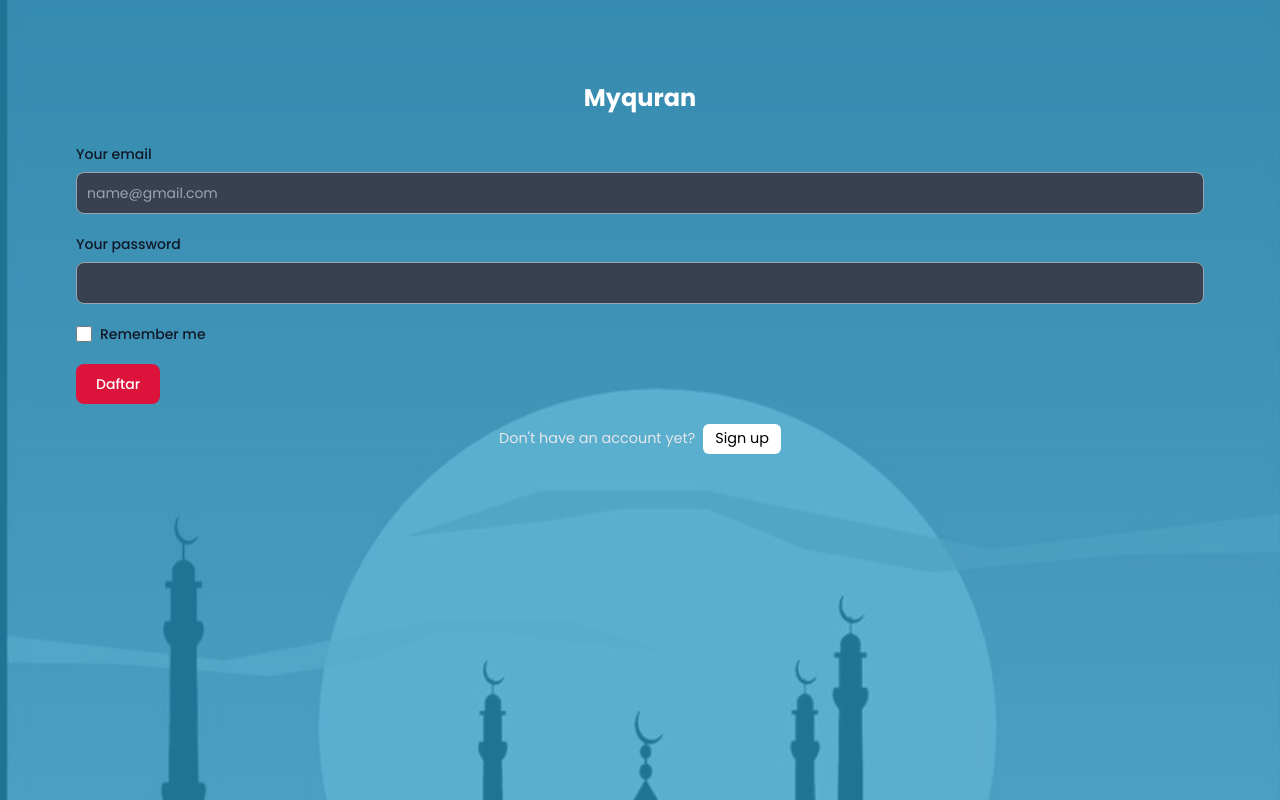
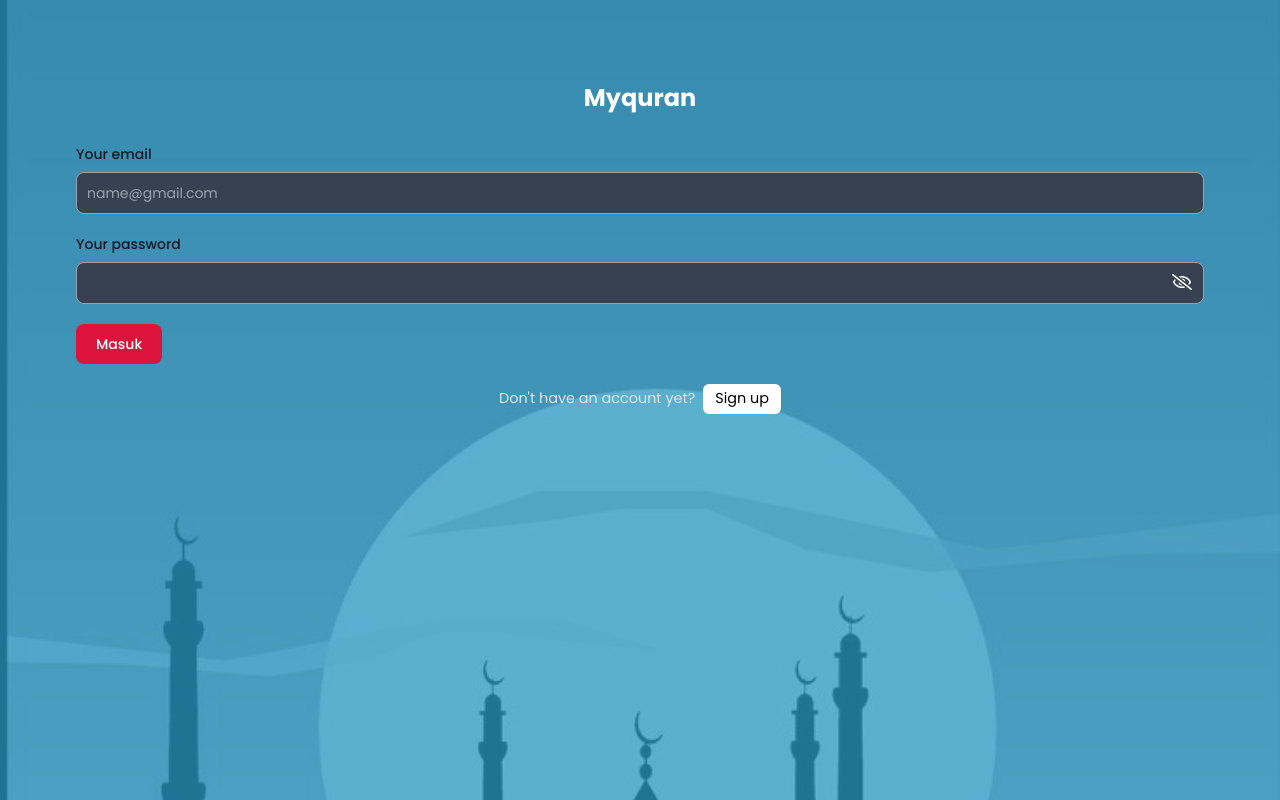
Before and after one commit to sastrapradana/myquran, a React (Vite) app: page /login in a window 1280 px wide. Built offline with nearby package versions, Linux system fonts and the light colour scheme.

Commit message:
fitur: tandai surah

```diff
--- a/src/App.jsx
+++ b/src/App.jsx
@@ -11,12 +11,14 @@ import {
 } from "./utils/utils";
 import { useEffect, useState } from "react";
 import { useJadwalSholat } from "./services/useAdzanQuery";
+import { getAllSurahByNomor } from "./services/useApi";
 
 export default function App() {
   const [waktuSholat, setWaktuSholat] = useState(undefined);
+  const [surahDitandai, setSurahDitandai] = useState(undefined);
   const navigate = useNavigate();
 
-  const surahDibaca = getCookies("surah-dibaca");
+  const getCookiesSurahDitandai = getCookies("surah-ditandai");
   const kotaUser = getCookiesName("kota");
 
   const [time] = useRealTime();
@@ -25,6 +27,15 @@ export default function App() {
   const tanggal = time.getDate().toString().padStart(2, "0");
 
   const { data: jadwalSholat } = useJadwalSholat("2023", bulan);
+
+  const getSurahDitandai = async () => {
+    if (!getCookiesSurahDitandai) return;
+    const { nomorSurah } = getCookiesSurahDitandai;
+    const res = await getAllSurahByNomor(nomorSurah);
+    if (res.code == 200) {
+      setSurahDitandai(res.data);
+    }
+  };
   const getJadwalSholatHariIni = (waktu) => {
     const filterData = jadwalSholat.filter((obj) => obj.tanggal == waktu);
 
@@ -39,14 +50,16 @@ export default function App() {
   };
 
   const handleNavigate = () => {
-    if (surahDibaca) {
-      navigate(`/detail-surah/${surahDibaca.nomor}`);
+    if (surahDitandai) {
+      const { nomorSurah, nomorAyat } = getCookiesSurahDitandai;
+      navigate(`/detail-surah/${nomorSurah}?ayat=${nomorAyat}`);
     } else {
       navigate(`/detail-surah/1`);
     }
   };
 
   useEffect(() => {
+    getSurahDitandai();
     if (jadwalSholat) {
       getJadwalSholatHariIni(`2023-${bulan}-${tanggal}`);
     }
@@ -118,14 +131,16 @@ export default function App() {
           >
             <div className="w-max h-max flex flex-col">
               <h1 className="font-semibold text-white">
-                {surahDibaca ? surahDibaca.namaLatin : "Al-Fatihah"}
+                {surahDitandai ? surahDitandai.namaLatin : "Al-Fatihah"}
               </h1>
               <p className="text-[.8rem] text-zinc-400 font-semibold">
-                {surahDibaca ? surahDibaca.nama : "الفاتحة"} |{" "}
-                {surahDibaca ? surahDibaca.jumlahAyat : "7"}
+                {surahDitandai ? surahDitandai.nama : "الفاتحة"} |{" "}
+                {surahDitandai ? surahDitandai.jumlahAyat : "7"}
               </p>
               <p className="text-[.8rem] text-white">
-                {surahDibaca ? "Terakhir dibaca" : "Mulai membaca"}
+                {getCookiesSurahDitandai?.nomorAyat
+                  ? `Ayat ${getCookiesSurahDitandai.nomorAyat}`
+                  : "Mulai membaca"}
               </p>
             </div>
             <div className="w-max h-max">
--- a/src/components/audio-player.jsx
+++ b/src/components/audio-player.jsx
@@ -20,7 +20,7 @@ export default function AudioPlayer({ audioSrc }) {
   };
 
   return (
-    <div>
+    <div className=" h-max pt-1">
       <button onClick={togglePlayPause}>
         {isPlaying ? <FaPause size={20} /> : <FaPlay size={20} />}
       </button>
--- a/src/components/card-surah.jsx
+++ b/src/components/card-surah.jsx
@@ -1,6 +1,8 @@
 /* eslint-disable react/prop-types */
-import { TbFlag3Filled } from "react-icons/tb";
+import { useEffect, useState } from "react";
+import { createCookies, getCookies } from "../utils/utils";
 import AudioPlayer from "./audio-player";
+import { FiHeart } from "react-icons/fi";
 
 const CardSurah = ({
   ayatRefs,
@@ -8,11 +10,31 @@ const CardSurah = ({
   qory,
   keyQory,
   nomorAyat,
+  nomorSurah,
   audio,
   teksArab,
   teksLatin,
   teksIndonesia,
 }) => {
+  const [data, setData] = useState({ nomorSurah: 0, nomorAyat: 0 });
+  const handleLove = () => {
+    const data = {
+      nomorSurah,
+      nomorAyat,
+    };
+    createCookies("surah-ditandai", JSON.stringify(data));
+    setData(data);
+  };
+
+  const getCookiesSurahDitandai = getCookies("surah-ditandai");
+
+  useEffect(() => {
+    if (getCookiesSurahDitandai) {
+      const { nomorSurah, nomorAyat } = getCookiesSurahDitandai;
+      setData({ nomorSurah, nomorAyat });
+    }
+  }, []);
+
   return (
     <div
       className="w-full h-max flex flex-col gap-2 "
@@ -22,9 +44,21 @@ const CardSurah = ({
         <p className="w-[30px] h-[30px] border border-dashed rounded-full text-white bg-yellow-500 flex justify-center items-center">
           {nomorAyat}
         </p>
-        <div className="w-max flex items-center">
-          <button className="cursor-pointer">
-            <TbFlag3Filled size={25} fill="white" />
+        <div className="w-max flex items-center gap-4">
+          <button className="cursor-pointer" onClick={handleLove}>
+            <FiHeart
+              size={23}
+              color={
+                nomorSurah == data.nomorSurah && nomorAyat == data.nomorAyat
+                  ? "crimson"
+                  : "white"
+              }
+              fill={
+                nomorSurah == data.nomorSurah && nomorAyat == data.nomorAyat
+                  ? "crimson"
+                  : "white"
+              }
+            />
           </button>
           {qory !== "" && keyQory && <AudioPlayer audioSrc={audio[keyQory]} />}
         </div>
--- a/src/pages/auth/login.jsx
+++ b/src/pages/auth/login.jsx
@@ -5,11 +5,13 @@ import { signIn } from "../../db/auth";
 import { ImSpinner3 } from "react-icons/im";
 import { supabase } from "../../db/config";
 import { createCookies } from "../../utils/utils";
+import { FaRegEye, FaRegEyeSlash } from "react-icons/fa";
 
 /* eslint-disable react/no-unescaped-entities */
 export default function Login() {
   const [messages, setMessages] = useState(undefined);
   const [isLoading, setIsLoading] = useState(false);
+  const [typePassword, setTypePassword] = useState("password");
   const navigate = useNavigate();
   const { data, handleChange } = useHandleChange({
     email: "",
@@ -76,7 +78,7 @@ export default function Login() {
                 required=""
               />
             </div>
-            <div className="mb-5">
+            <div className="mb-5 relative">
               <label
                 htmlFor="password"
                 className="block mb-2 text-sm font-medium text-gray-900 dark:text-white"
@@ -84,37 +86,35 @@ export default function Login() {
                 Your password
               </label>
               <input
-                type="password"
+                type={typePassword}
                 name="password"
                 value={data.password}
                 onChange={handleChange}
                 className="bg-gray-700 border border-gray-400 text-white outline-none text-sm rounded-lg  focus:border-white block w-full p-2.5 "
                 required=""
               />
+              <div
+                className=" absolute bottom-0.5 right-3 -translate-y-1/2 cursor-pointer"
+                onClick={() =>
+                  setTypePassword(
+                    typePassword == "password" ? "text" : "password"
+                  )
+                }
+              >
+                {typePassword == "password" ? (
+                  <FaRegEyeSlash size={20} />
+                ) : (
+                  <FaRegEye size={20} />
+                )}
+              </div>
             </div>
-            <div className="flex items-start mb-5">
-              <div className="flex items-center h-5">
-                <input
-                  id="remember"
-                  type="checkbox"
-                  defaultValue=""
-                  className="w-4 h-4 border border-gray-300 rounded bg-gray-50 focus:ring-3 focus:ring-blue-300 dark:bg-gray-700 dark:border-gray-600 dark:focus:ring-blue-600 dark:ring-offset-gray-800 dark:focus:ring-offset-gray-800"
-                  required=""
-                />
-              </div>
-              <label
-                htmlFor="remember"
-                className="ms-2 text-sm font-medium text-gray-900 dark:text-gray-300"
-              >
-                Remember me
-              </label>
-            </div>
+
             {data.email == "" || data.password == "" ? (
               <button
                 className=" font-medium rounded-lg text-sm w-full sm:w-auto px-5 py-2.5 text-center bg-[crimson] cursor-not-allowed"
                 disabled
               >
-                Daftar
+                Masuk
               </button>
             ) : (
               <button
--- a/src/pages/auth/register.jsx
+++ b/src/pages/auth/register.jsx
@@ -4,10 +4,13 @@ import { signUp } from "../../db/auth";
 import { useState } from "react";
 import { ImSpinner3 } from "react-icons/im";
 import { supabase } from "../../db/config";
+import { FaRegEye, FaRegEyeSlash } from "react-icons/fa";
 
 export default function Register() {
   const [isLoading, setIsLoading] = useState(false);
   const [messages, setMessages] = useState(undefined);
+  const [typePassword, setTypePassword] = useState("password");
+
   const navigate = useNavigate();
   const { data, handleChange } = useHandleChange({
     username: "",
@@ -89,7 +92,7 @@ export default function Register() {
                 required=""
               />
             </div>
-            <div className="mb-5">
+            <div className="mb-5 relative">
               <label
                 htmlFor="password"
                 className="block mb-2 text-sm font-medium text-gray-900 dark:text-white"
@@ -97,31 +100,29 @@ export default function Register() {
                 Your password
               </label>
               <input
-                type="password"
+                type={typePassword}
                 name="password"
                 value={data.password}
                 onChange={handleChange}
                 className="bg-gray-700 border border-gray-400 text-white outline-none text-sm rounded-lg  focus:border-white block w-full p-2.5 "
                 required=""
               />
+              <div
+                className=" absolute bottom-0.5 right-3 -translate-y-1/2 cursor-pointer"
+                onClick={() =>
+                  setTypePassword(
+                    typePassword == "password" ? "text" : "password"
+                  )
+                }
+              >
+                {typePassword == "password" ? (
+                  <FaRegEyeSlash size={20} />
+                ) : (
+                  <FaRegEye size={20} />
+                )}
+              </div>
             </div>
-            <div className="flex items-start mb-5">
-              <div className="flex items-center h-5">
-                <input
-                  id="remember"
-                  type="checkbox"
-                  defaultValue=""
-                  className="w-4 h-4 border border-gray-300 rounded bg-gray-50 focus:ring-3 focus:ring-blue-300 dark:bg-gray-700 dark:border-gray-600 dark:focus:ring-blue-600 dark:ring-offset-gray-800 dark:focus:ring-offset-gray-800"
-                  required=""
-                />
-              </div>
-              <label
-                htmlFor="remember"
-                className="ms-2 text-sm font-medium text-gray-900 dark:text-gray-300"
-              >
-                Remember me
-              </label>
-            </div>
+
             {data.username == "" || data.email == "" || data.password == "" ? (
               <button
                 className=" font-medium rounded-lg text-sm w-full sm:w-auto px-5 py-2.5 text-center bg-[crimson] cursor-not-allowed"
--- a/src/pages/detail-surah/DetailSurah.jsx
+++ b/src/pages/detail-surah/DetailSurah.jsx
@@ -201,6 +201,7 @@ export default function DetailSurah() {
                   index={i}
                   qory={qory}
                   keyQory={keyQory}
+                  nomorSurah={data.nomor}
                   nomorAyat={item.nomorAyat}
                   audio={item.audio}
                   teksArab={item.teksArab}
```
